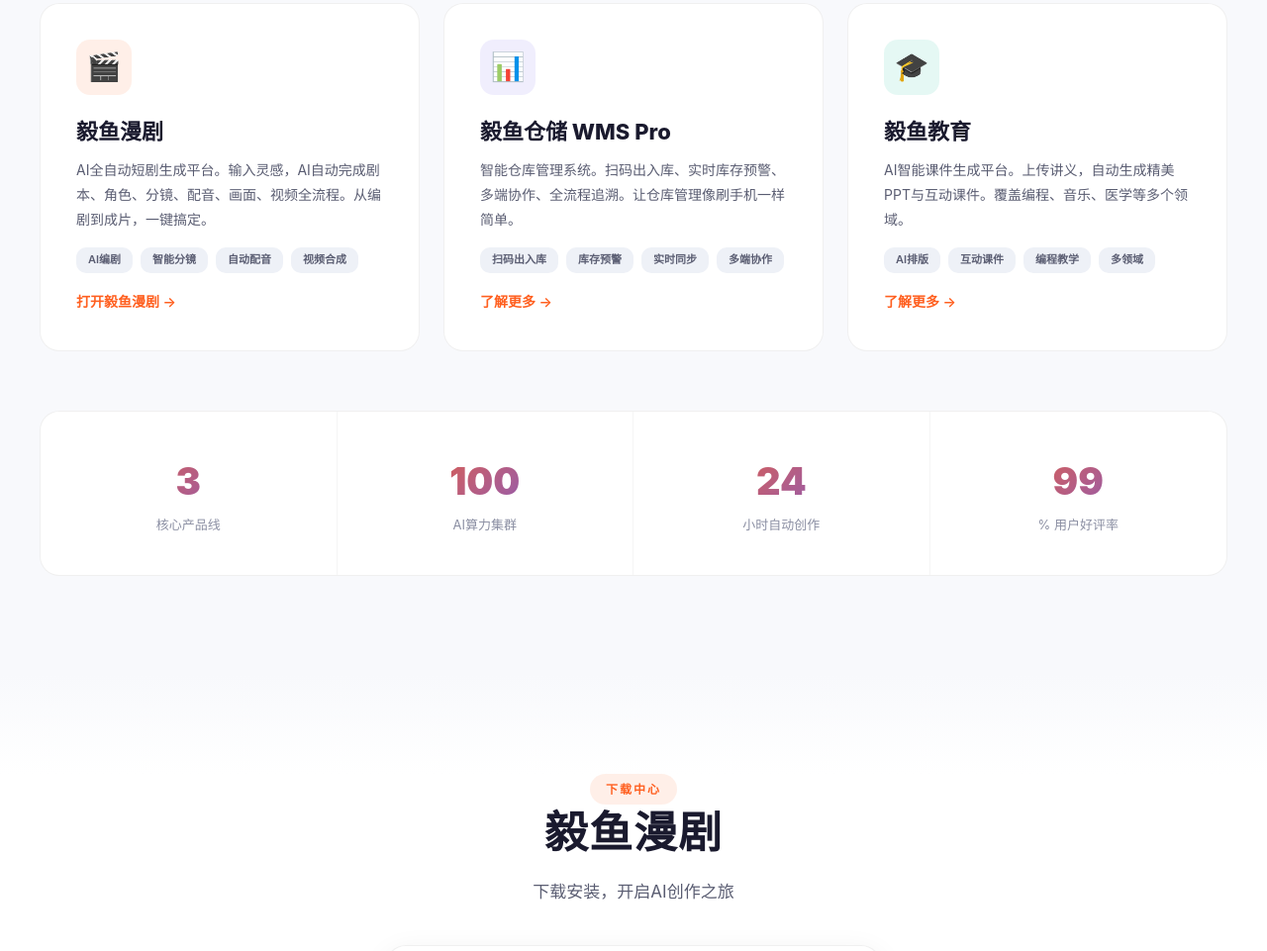
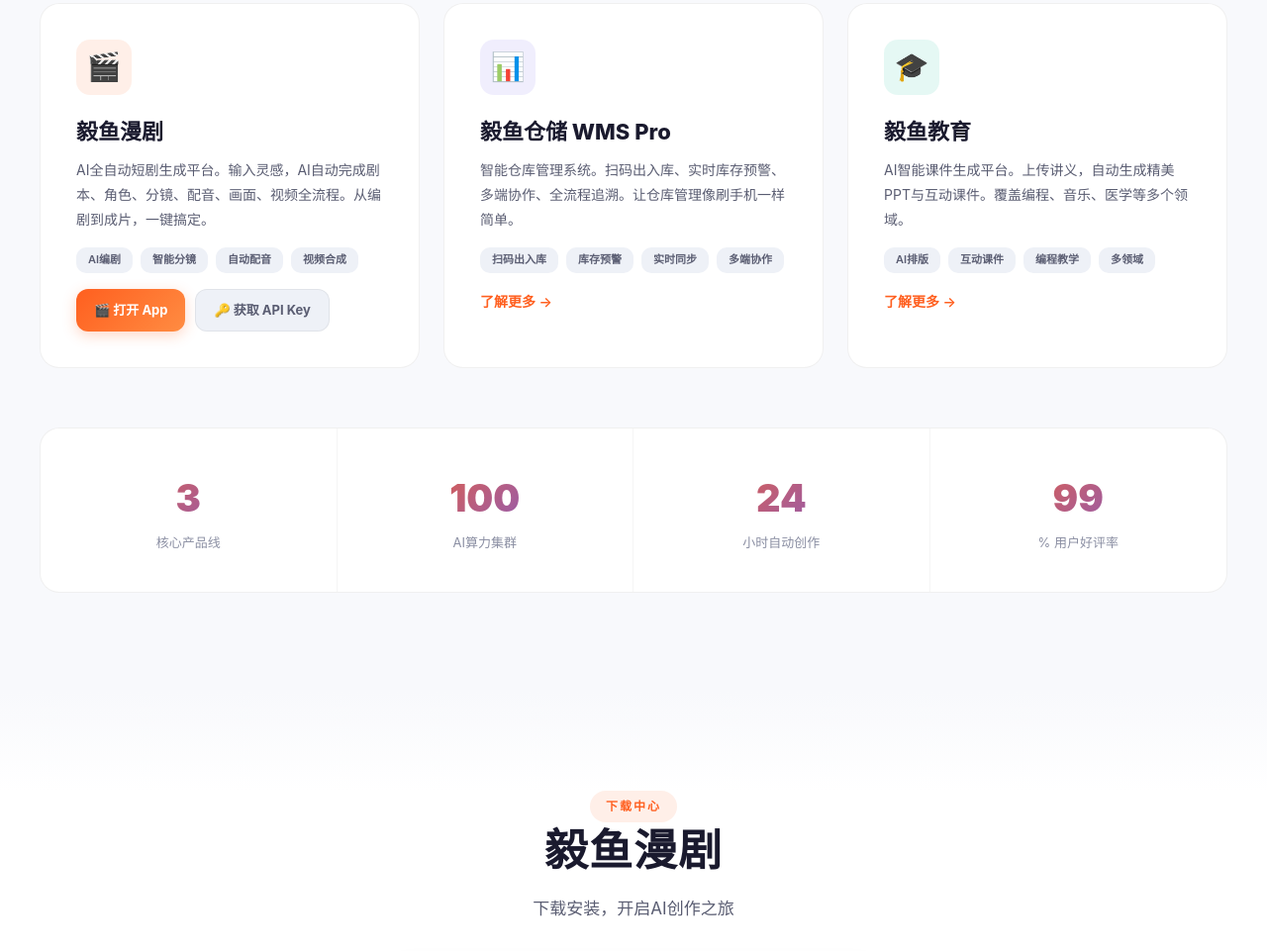
Before and after one commit to xiaoliyv0328/yiyu028, a plain HTML site: page index.html in a window 1280 px wide. Shown: the part 1037-1998 px from the top of the page at 99% size. Drawn offline with Linux system fonts and the light colour scheme.

Commit message:
feat: 毅鱼漫剧加「打开App」+「获取API Key」入口，Web版链接修复

```diff
--- a/index.html
+++ b/index.html
@@ -82,6 +82,12 @@
 .pc .t{padding:4px 12px;border-radius:10px;font-size:11px;font-weight:600;background:var(--bg2);color:var(--text2)}
 .pc .lnk{display:inline-flex;align-items:center;gap:6px;color:var(--brand);text-decoration:none;font-size:14px;font-weight:600;transition:gap .2s}
 .pc .lnk:hover{gap:12px}
+.pc-actions{display:flex;gap:10px;flex-wrap:wrap;margin-top:4px}
+.pc-btn-primary,.pc-btn-secondary{display:inline-flex;align-items:center;gap:6px;padding:10px 18px;border-radius:12px;font-size:13px;font-weight:700;text-decoration:none;transition:all var(--trans)}
+.pc-btn-primary{background:linear-gradient(135deg,#FF5F1F,#FF8C42);color:#fff;box-shadow:0 4px 14px rgba(255,95,31,.25)}
+.pc-btn-primary:hover{transform:translateY(-2px);box-shadow:0 6px 20px rgba(255,95,31,.4)}
+.pc-btn-secondary{background:var(--bg2);color:var(--text2);border:1px solid rgba(0,0,0,.06)}
+.pc-btn-secondary:hover{background:var(--bg);transform:translateY(-2px);box-shadow:var(--shadow-sm)}
 .swrap{background:var(--card);border:1px solid rgba(0,0,0,.06);border-radius:var(--radius);margin-top:60px;overflow:hidden}
 .sg{display:grid;grid-template-columns:repeat(4,1fr)}
 .si3{padding:40px 24px;text-align:center;border-right:1px solid rgba(0,0,0,.04);transition:all var(--trans);cursor:default}
@@ -176,7 +182,10 @@
         <h3>毅鱼漫剧</h3>
         <p class="desc">AI全自动短剧生成平台。输入灵感，AI自动完成剧本、角色、分镜、配音、画面、视频全流程。从编剧到成片，一键搞定。</p>
         <div class="tags"><span class="t">AI编剧</span><span class="t">智能分镜</span><span class="t">自动配音</span><span class="t">视频合成</span></div>
-        <a href="http://192.168.5.30:3456" class="lnk" target="_blank">打开毅鱼漫剧 →</a>
+        <div class="pc-actions">
+          <a href="http://192.168.5.30:3456" class="pc-btn-primary" target="_blank">🎬 打开 App</a>
+          <a href="https://api.chatfire.site/" class="pc-btn-secondary" target="_blank">🔑 获取 API Key</a>
+        </div>
       </div>
       <div class="pc rev">
         <div class="pci pci-p">📊</div>
@@ -216,6 +225,7 @@
       <a href="yiwei-comics.apk" class="dlb dla" download>🤖 下载 Android 安装包</a>
       <button class="dlb dli2" onclick="pwaInstall()">🍎 iOS · 添加到主屏幕</button>
       <a href="http://192.168.5.30:3456" class="dlb dlw" target="_blank">🌐 直接打开 Web 版</a>
+      <a href="https://api.chatfire.site/" class="dlb dlw" target="_blank" style="background:var(--bg2);margin-top:4px">🔑 购买独立 API Key → api.chatfire.site</a>
     </div>
     <div style="margin-top:60px">
       <div class="tag tb" style="margin:0 auto;display:table">安装指南</div>
```
